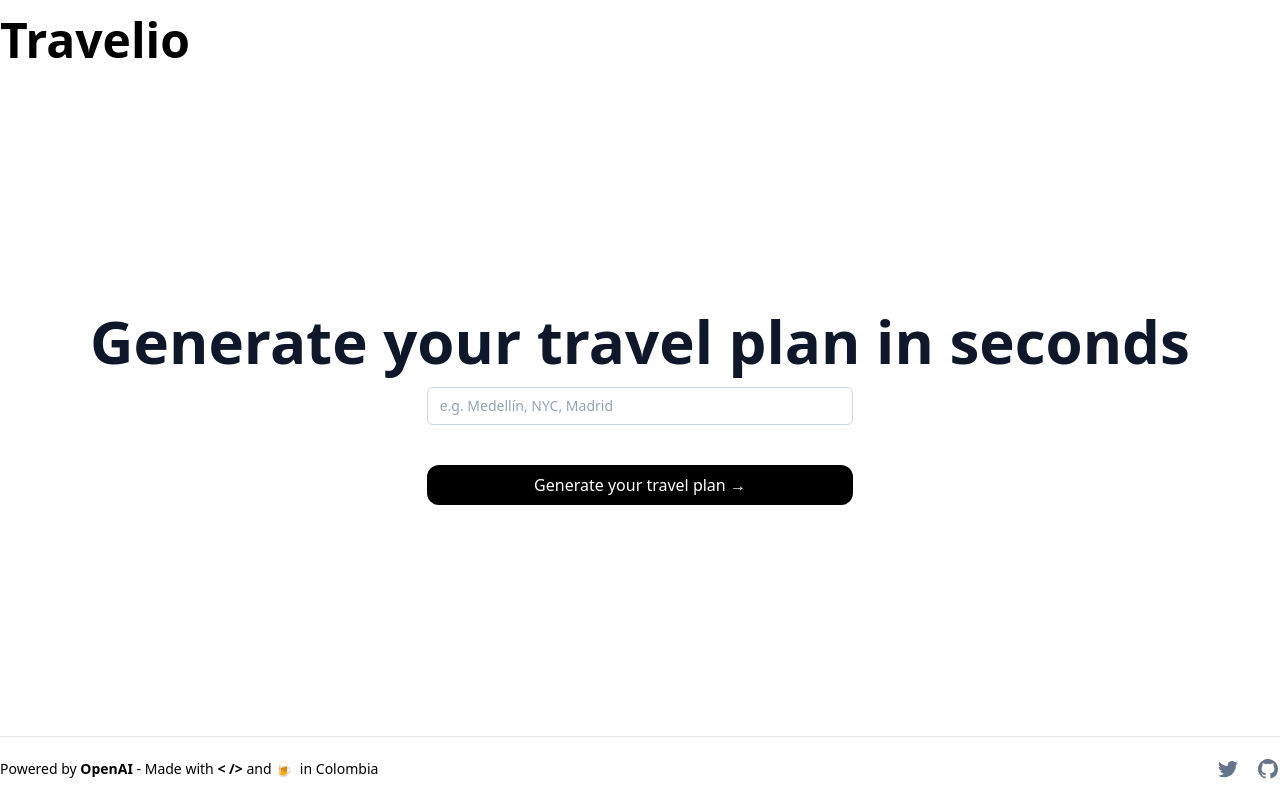
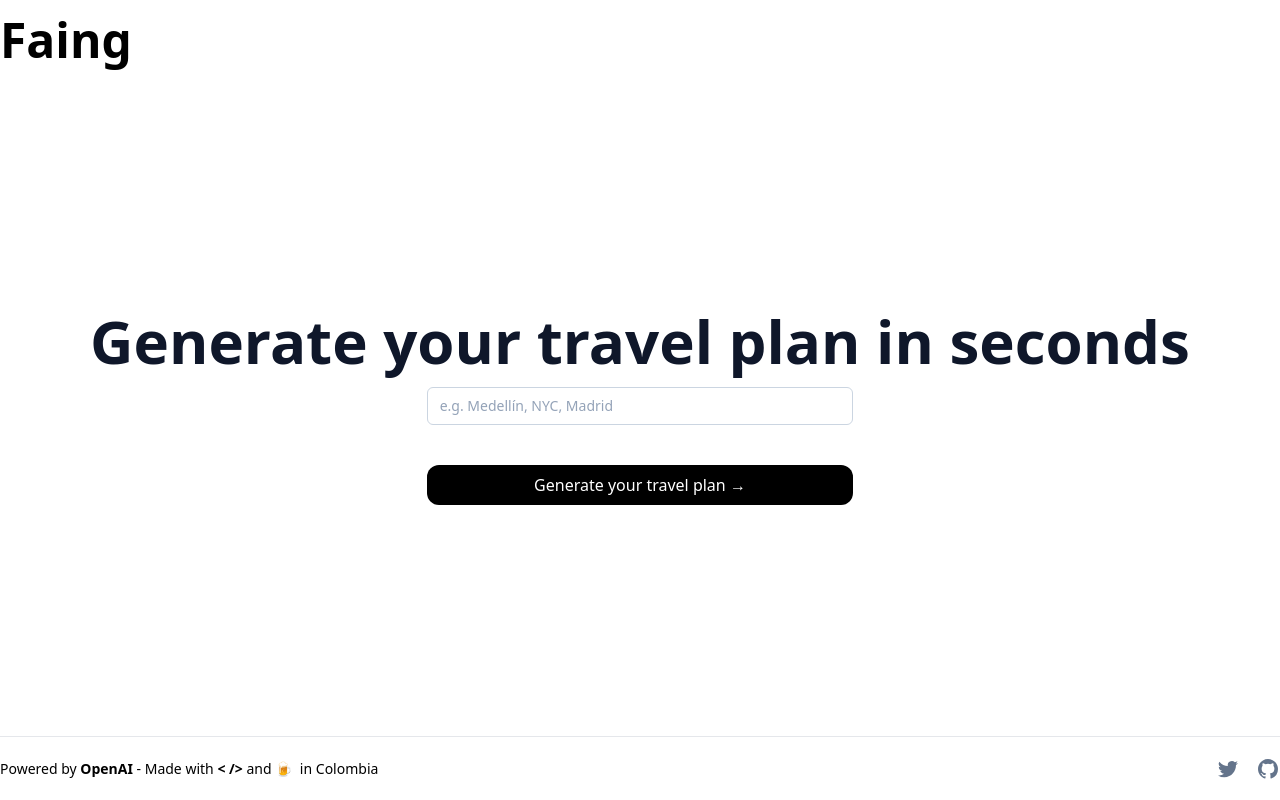
Before and after one commit to damziv/FaindTravel, a Next.js app: page / in a window 1280 px wide. Built offline with nearby package versions, Linux system fonts and the light colour scheme.

Commit message:
Update HeaderSite.tsx

```diff
--- a/components/HeaderSite.tsx
+++ b/components/HeaderSite.tsx
@@ -1,7 +1,7 @@
 export function HeaderSite() {
   return (
     <header className="container flex items-center flex-col px-4 py-4  md:flex-row md:justify-between lg:px-0">
-      <h1 className="text-5xl font-bold">Travelio</h1>
+      <h1 className="text-5xl font-bold">Faing</h1>
     </header>
   )
 }
```
